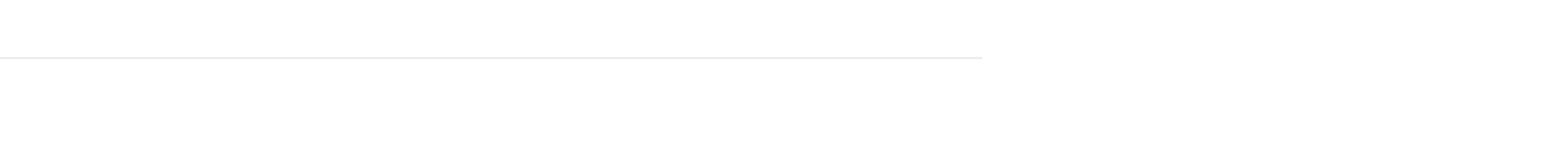
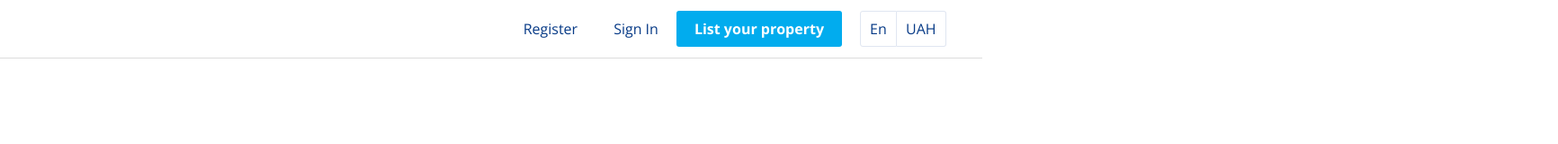
Before and after one commit to Maliosman26/Booking-site, a website built with Parcel: page src/index.html in a window 1280 px wide. Shown: the top 160 px of the page at 90% size, 1732 px wide, since content can reach past the window. Built offline with nearby package versions, Linux system fonts and the light colour scheme; some packages are replaced by stand-ins of ours.

Commit message:
Tablet device settings added Bugs fixed

```diff
--- a/src/scss/global/header.scss
+++ b/src/scss/global/header.scss
@@ -29,7 +29,6 @@
     pointer-events: none;
     opacity: 0;
     transform: translateX(100%);
-    transition: .4s;
     display: flex;
     position: absolute;
     left: 0;
@@ -45,18 +44,29 @@
     .Header.menu-show & {
      opacity: 1;
      transform: translateY(0);
-     pointer-events: auto;
     }
 
-    @include mq ("tablet") {
-      display: flex;
+    @include mq("tablet") {
+      opacity: 1;
+      transform: translateY(0);
+      transition: 0s;
       margin-left: auto;
+      flex-direction: row;
+      position: static;
+      box-shadow: none;
+      background: transparent;
+      padding-left: 0;
+      padding-right: 0;
+      padding-bottom: 0;
     }
 
     &-user {
       display: flex;
       flex-direction: column; //Alt alta gelmesini sağlar
       align-items: center; //Öğeleri dikey olarak ortala
+      @include mq("tablet") {
+        flex-direction: row;
+      }
 
       a {
         width: 100%;
@@ -66,7 +76,6 @@
         padding-left: 20px;
         padding-right: 20px;
         height: $finger-size;
-        background-color: #eee;
         &:hover {
           background-color: #bfb;
         }
@@ -76,6 +85,9 @@
     &-property {
       margin-top: 20px;
       justify-content: center; //Yatayda ortala
+      @include mq("tablet") {
+        margin-top: 0;
+      }
     }
 
     &-helper {
@@ -85,6 +97,7 @@
 
       @include mq("tablet") {
         margin-left: 20px;
+        margin-top: 0;
       }
 
       select {
```
